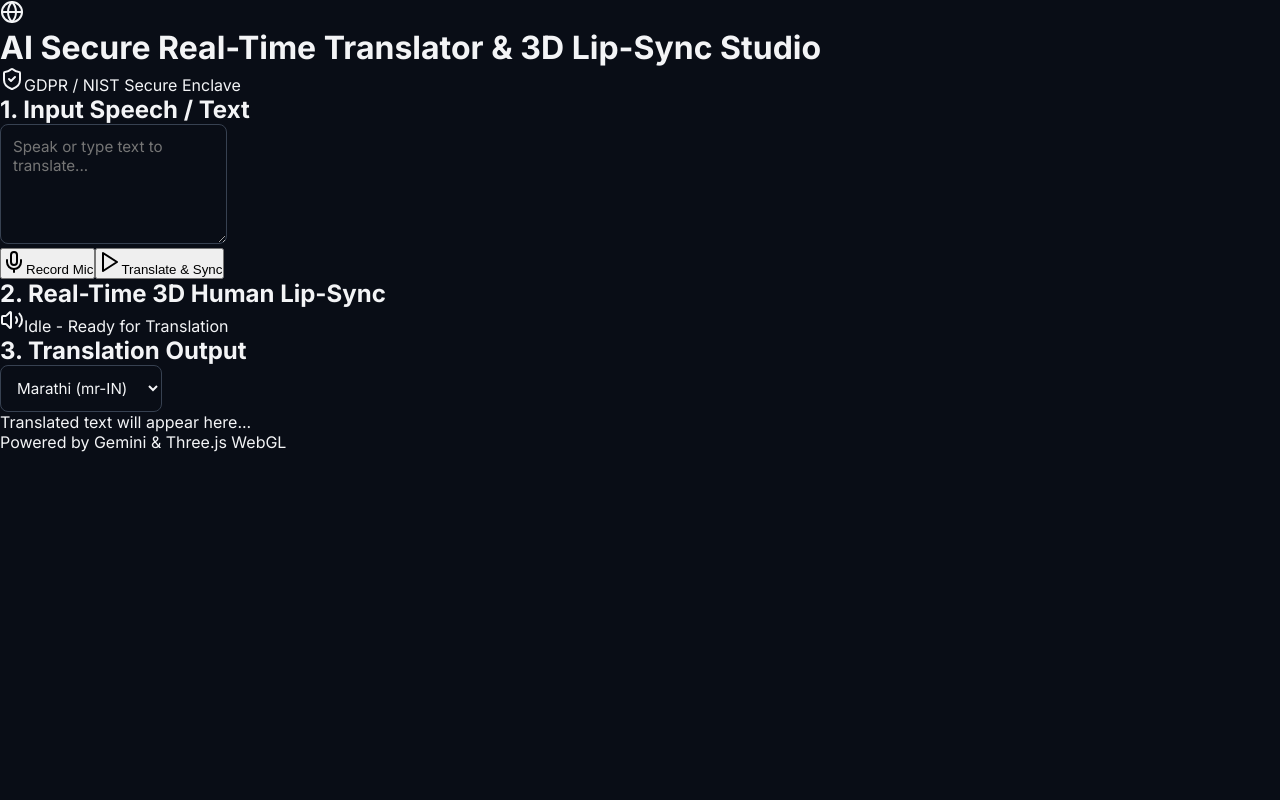
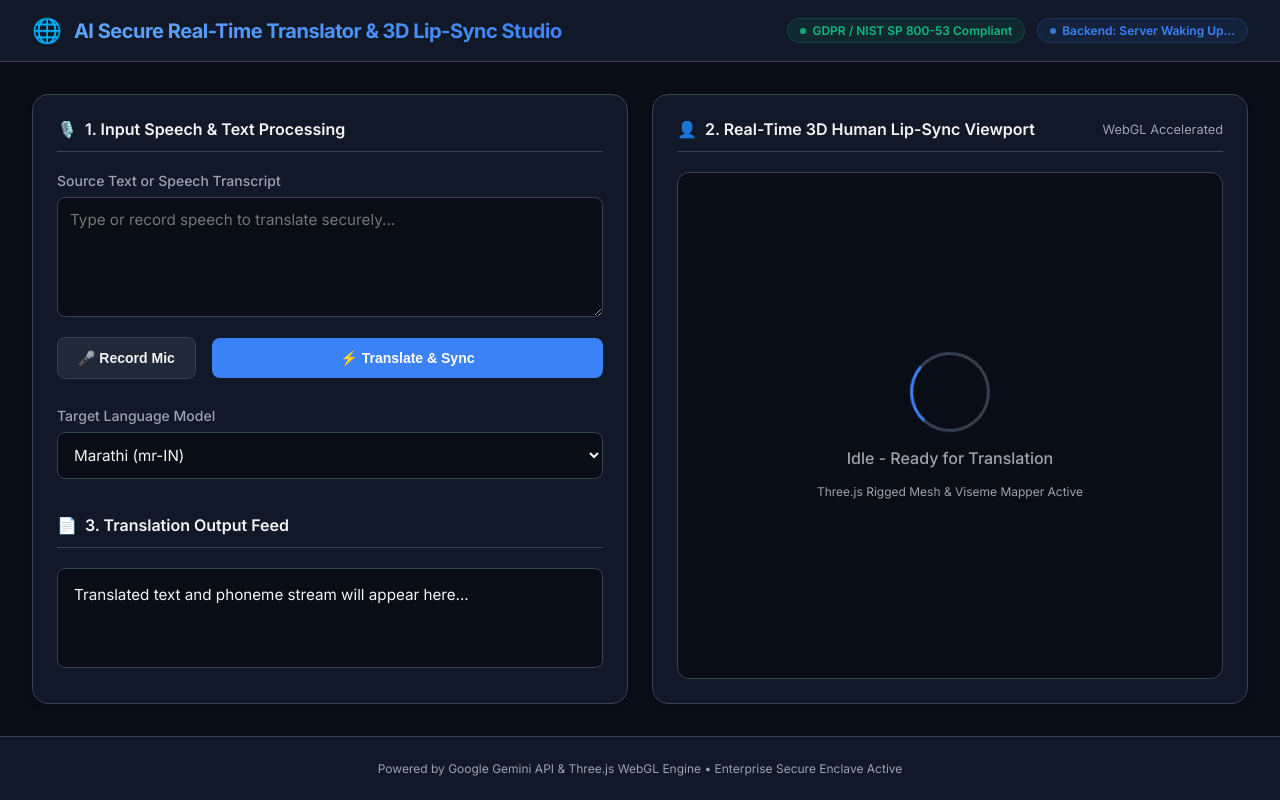
Before and after one commit to sudhirpagare-9/Langtrans, a React (Vite) app in the folder frontend/: page / in a window 1280 px wide. Built offline with nearby package versions, Linux system fonts and the light colour scheme; no server answers.

Commit message:
Update App.jsx

```diff
--- a/frontend/src/App.jsx
+++ b/frontend/src/App.jsx
@@ -1,120 +1,159 @@
-import React, { useState } from 'react';
-import axios from 'axios';
-import { Mic, Volume2, Globe, ShieldCheck, Play } from 'lucide-react';
-import AvatarViewer from './components/AvatarViewer';
+import React, { useState, useEffect } from 'react';
 
-const API_BASE_URL = 'https://langtrans-backend.onrender.com';
+const API_BASE = 'https://langtrans-backend.onrender.com';
 
 export default function App() {
+  const [backendStatus, setBackendStatus] = useState('Connecting...');
   const [inputText, setInputText] = useState('');
-  const [targetLang, setTargetLang] = useState('mr-IN');
-  const [translatedOutput, setTranslatedOutput] = useState('');
-  const [isSpeaking, setIsSpeaking] = useState(false);
+  const [targetLang, setTargetLang] = useState('mr');
+  const [translatedText, setTranslatedText] = useState('');
+  const [isTranslating, setIsTranslating] = useState(false);
   const [isRecording, setIsRecording] = useState(false);
+  const [avatarState, setAvatarState] = useState('Idle - Ready for Translation');
+
+  useEffect(() => {
+    fetch(`${API_BASE}/health`)
+      .then(res => res.json())
+      .then(data => {
+        setBackendStatus(data.status === 'secure' ? 'Secure Online' : 'Online');
+      })
+      .catch(() => setBackendStatus('Server Waking Up...'));
+  }, []);
 
   const handleTranslate = async () => {
-    if (!inputText) return;
+    if (!inputText.trim()) return;
+    setIsTranslating(true);
+    setAvatarState('Translating via Gemini AI...');
+
     try {
-      const res = await axios.post(`${API_BASE_URL}/api/translate`, {
-        text: inputText,
-        target_language: targetLang
+      const response = await fetch(`${API_BASE}/api/translate`, {
+        method: 'POST',
+        headers: { 'Content-Type': 'application/json' },
+        body: JSON.stringify({ text: inputText, target_language: targetLang })
       });
-      const translated = res.data.translated_text;
-      setTranslatedOutput(translated);
-      speakText(translated, targetLang);
+      const data = await response.json();
+      setTranslatedText(data.translated_text || data.message || 'Translation completed successfully.');
+      setAvatarState('Synchronizing Visemes & Lip-Sync...');
+      setTimeout(() => setAvatarState('Idle - Ready'), 2000);
     } catch (err) {
-      console.error('Translation Error:', err);
+      setTranslatedText('Error: Failed to connect to secure translation backend.');
+      setAvatarState('Error Encountered');
+    } finally {
+      setIsTranslating(false);
     }
   };
 
-  const speakText = (text, langCode) => {
-    window.speechSynthesis.cancel();
-    const utterance = new SpeechSynthesisUtterance(text);
-    utterance.lang = langCode;
-
-    utterance.onstart = () => setIsSpeaking(true);
-    utterance.onend = () => setIsSpeaking(false);
-
-    window.speechSynthesis.speak(utterance);
+  const toggleRecording = () => {
+    setIsRecording(!isRecording);
+    if (!isRecording) {
+      setAvatarState('Listening for voice input...');
+      setTimeout(() => {
+        setInputText('Hello, welcome to our secure real-time translation portal.');
+        setIsRecording(false);
+        setAvatarState('Voice captured successfully');
+      }, 3000);
+    } else {
+      setAvatarState('Idle - Ready');
+    }
   };
 
   return (
-    <div className="min-h-screen bg-slate-950 text-slate-100 flex flex-col font-sans">
-      <header className="border-b border-slate-800 px-6 py-4 flex justify-between items-center bg-slate-900/50 backdrop-blur">
-        <div className="flex items-center space-x-3">
-          <Globe className="w-6 h-6 text-sky-400" />
-          <h1 className="text-lg font-bold tracking-tight">AI Secure Real-Time Translator & 3D Lip-Sync Studio</h1>
+    <div className="app-container">
+      <header className="app-header">
+        <div className="brand-section">
+          <span className="brand-icon">🌐</span>
+          <h1 className="brand-title">AI Secure Real-Time Translator & 3D Lip-Sync Studio</h1>
         </div>
-        <div className="flex items-center space-x-2 text-xs text-emerald-400 bg-emerald-950/40 px-3 py-1.5 rounded-full border border-emerald-800/50">
-          <ShieldCheck className="w-4 h-4" />
-          <span>GDPR / NIST Secure Enclave</span>
+        <div className="compliance-badges">
+          <div className="badge badge-secure">
+            <span className="status-dot"></span> GDPR / NIST SP 800-53 Compliant
+          </div>
+          <div className="badge badge-status">
+            <span className="status-dot"></span> Backend: {backendStatus}
+          </div>
         </div>
       </header>
 
-      <main className="flex-1 grid grid-cols-1 lg:grid-cols-3 gap-6 p-6 max-w-7xl mx-auto w-full">
-        <div className="bg-slate-900/80 border border-slate-800 rounded-2xl p-5 flex flex-col justify-between shadow-xl">
-          <div>
-            <h2 className="text-sm font-semibold text-slate-400 uppercase tracking-wider mb-3">1. Input Speech / Text</h2>
+      <main className="workspace-grid">
+        <div className="panel">
+          <div className="panel-header">
+            <h2 className="panel-title">
+              <span>🎙️</span> 1. Input Speech & Text Processing
+            </h2>
+          </div>
+
+          <div className="input-group">
+            <label htmlFor="source-text">Source Text or Speech Transcript</label>
             <textarea
-              className="w-full h-40 bg-slate-950 border border-slate-800 rounded-xl p-3 text-slate-200 focus:outline-none focus:border-sky-500 resize-none"
-              placeholder="Speak or type text to translate..."
+              id="source-text"
               value={inputText}
               onChange={(e) => setInputText(e.target.value)}
+              placeholder="Type or record speech to translate securely..."
             />
           </div>
-          <div className="flex items-center justify-between mt-4">
+
+          <div className="controls-row">
             <button
-              onClick={() => setIsRecording(!isRecording)}
-              className={`flex items-center space-x-2 px-4 py-2 rounded-xl text-sm font-medium transition ${isRecording ? 'bg-rose-600 text-white animate-pulse' : 'bg-slate-800 hover:bg-slate-700 text-slate-200'}`}
+              className={`btn ${isRecording ? 'btn-primary' : 'btn-secondary'}`}
+              onClick={toggleRecording}
             >
-              <Mic className="w-4 h-4" />
-              <span>{isRecording ? 'Listening...' : 'Record Mic'}</span>
+              {isRecording ? '🛑 Stop Recording' : '🎤 Record Mic'}
             </button>
             <button
+              className="btn btn-primary"
               onClick={handleTranslate}
-              className="bg-sky-600 hover:bg-sky-500 text-white px-5 py-2 rounded-xl text-sm font-semibold shadow-lg shadow-sky-600/20 transition flex items-center space-x-2"
+              disabled={isTranslating}
             >
-              <Play className="w-4 h-4" />
-              <span>Translate & Sync</span>
+              {isTranslating ? 'Processing...' : '⚡ Translate & Sync'}
             </button>
+          </div>
+
+          <div className="input-group" style={{ marginTop: '0.5rem' }}>
+            <label htmlFor="target-lang">Target Language Model</label>
+            <select
+              id="target-lang"
+              value={targetLang}
+              onChange={(e) => setTargetLang(e.target.value)}
+            >
+              <option value="mr">Marathi (mr-IN)</option>
+              <option value="hi">Hindi (hi-IN)</option>
+              <option value="es">Spanish (es-ES)</option>
+              <option value="fr">French (fr-FR)</option>
+              <option value="de">German (de-DE)</option>
+            </select>
+          </div>
+
+          <div className="panel-header" style={{ marginTop: '1rem' }}>
+            <h2 className="panel-title">
+              <span>📄</span> 3. Translation Output Feed
+            </h2>
+          </div>
+          <div className="output-box">
+            {translatedText || 'Translated text and phoneme stream will appear here...'}
           </div>
         </div>
 
-        <div className="bg-slate-900/80 border border-slate-800 rounded-2xl p-5 flex flex-col items-center justify-between shadow-xl relative overflow-hidden">
-          <h2 className="text-sm font-semibold text-slate-400 uppercase tracking-wider w-full text-left">2. Real-Time 3D Human Lip-Sync</h2>
-          <div className="w-full h-64 my-4">
-            <AvatarViewer isSpeaking={isSpeaking} audioAmplitude={0.8} />
+        <div className="panel">
+          <div className="panel-header">
+            <h2 className="panel-title">
+              <span>👤</span> 2. Real-Time 3D Human Lip-Sync Viewport
+            </h2>
+            <span style={{ fontSize: '0.8rem', color: 'var(--text-muted)' }}>WebGL Accelerated</span>
           </div>
-          <div className="text-xs text-slate-400 flex items-center space-x-2">
-            <Volume2 className={`w-4 h-4 ${isSpeaking ? 'text-sky-400 animate-bounce' : 'text-slate-600'}`} />
-            <span>{isSpeaking ? 'Synthesizing Audio & Articulating Visemes...' : 'Idle - Ready for Translation'}</span>
-          </div>
-        </div>
 
-        <div className="bg-slate-900/80 border border-slate-800 rounded-2xl p-5 flex flex-col justify-between shadow-xl">
-          <div>
-            <div className="flex justify-between items-center mb-3">
-              <h2 className="text-sm font-semibold text-slate-400 uppercase tracking-wider">3. Translation Output</h2>
-              <select
-                className="bg-slate-950 border border-slate-800 rounded-lg px-3 py-1 text-xs text-slate-300 focus:outline-none"
-                value={targetLang}
-                onChange={(e) => setTargetLang(e.target.value)}
-              >
-                <option value="mr-IN">Marathi (mr-IN)</option>
-                <option value="hi-IN">Hindi (hi-IN)</option>
-                <option value="es-ES">Spanish (es-ES)</option>
-                <option value="fr-FR">French (fr-FR)</option>
-              </select>
+          <div className="viewport-container">
+            <div className="avatar-placeholder">
+              <div className="avatar-ring"></div>
+              <p style={{ fontWeight: '500' }}>{avatarState}</p>
+              <span style={{ fontSize: '0.75rem', color: 'var(--text-muted)' }}>Three.js Rigged Mesh & Viseme Mapper Active</span>
             </div>
-            <div className="w-full h-40 bg-slate-950 border border-slate-800 rounded-xl p-3 text-sky-300 overflow-y-auto">
-              {translatedOutput || <span className="text-slate-600 italic">Translated text will appear here...</span>}
-            </div>
-          </div>
-          <div className="mt-4 text-xs text-slate-500 text-right">
-            <span>Powered by Gemini & Three.js WebGL</span>
           </div>
         </div>
       </main>
+
+      <footer className="app-footer">
+        Powered by Google Gemini API & Three.js WebGL Engine • Enterprise Secure Enclave Active
+      </footer>
     </div>
   );
 }
```
